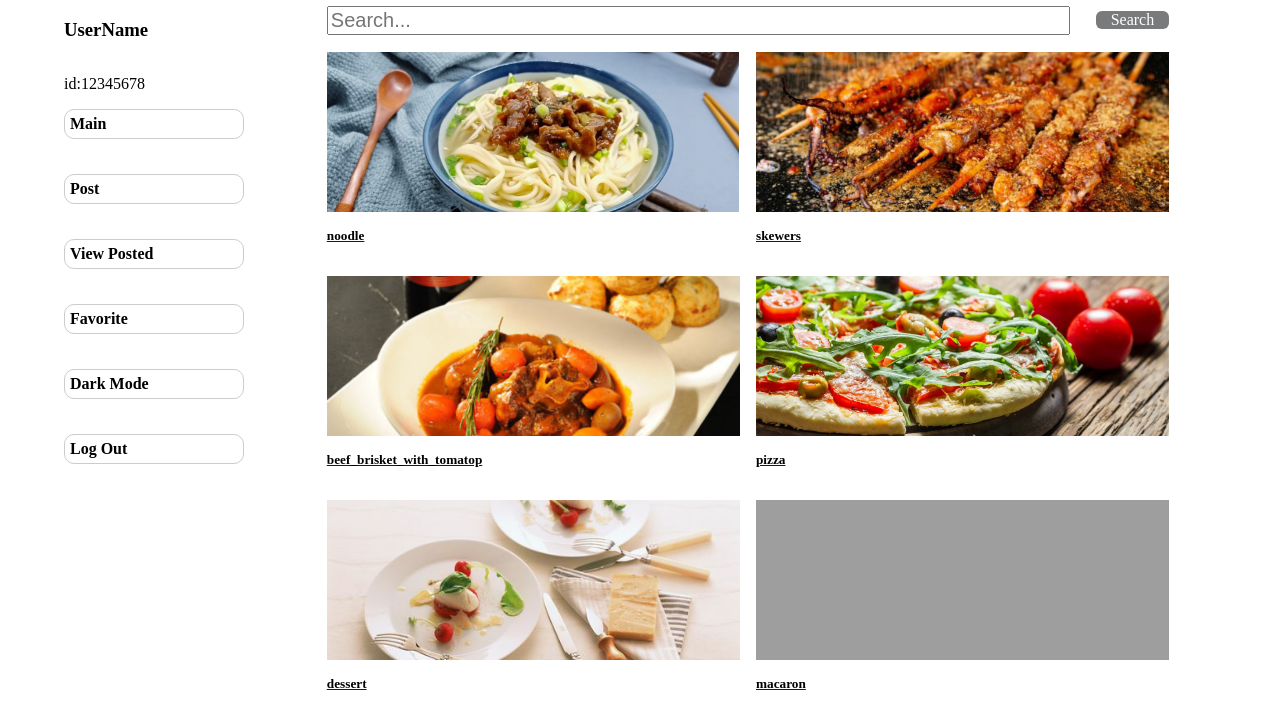
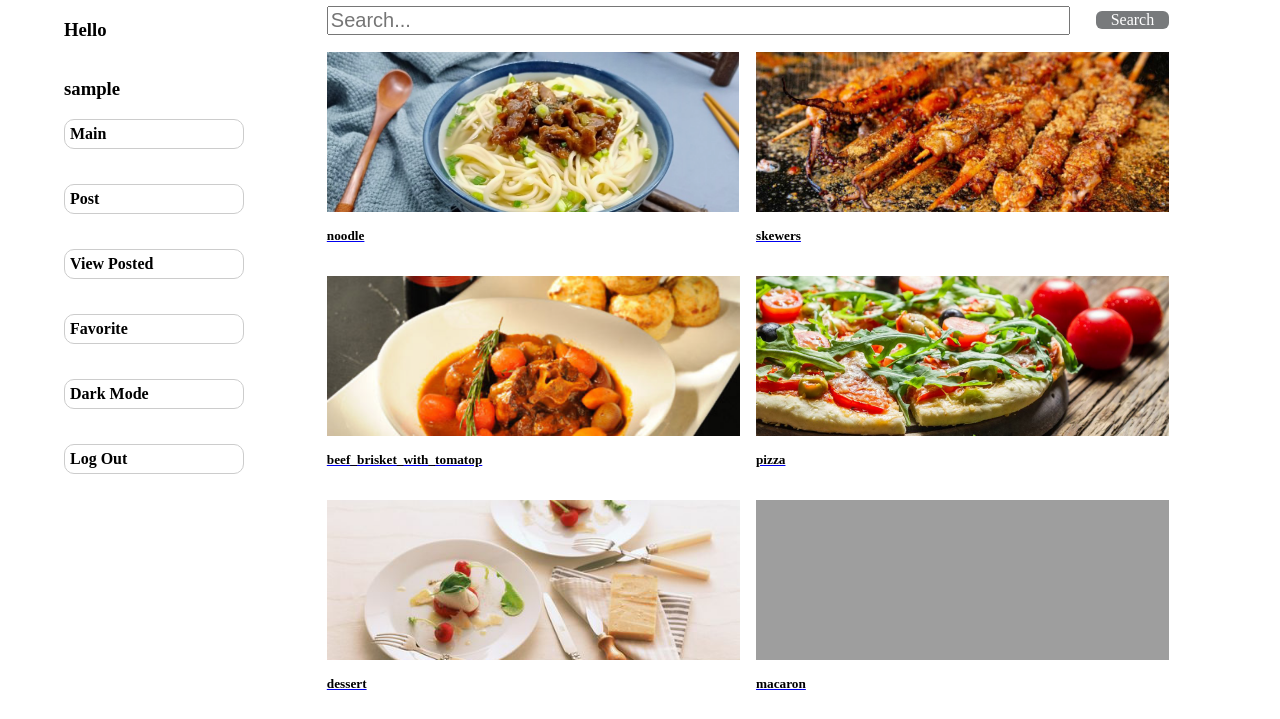
Before and after one commit to Lzyyy12/COMP3019J-Group11, a Flask app: page / in a window 1280 px wide. Shown: the part 136-855 px from the top of the page. Run offline with Flask 3, Linux system fonts and the light colour scheme; the visitor is signed in with stand-in values (Sample User, id 1); data comes from the database, SQL or seed files in the repository; parts of the project's set-up code (start-up, migrations or seed data) failed here and were passed over; some libraries are stand-ins or nearby versions.

Commit message:
feat: username

```diff
--- a/Recipe Web/apps/templates/index.html
+++ b/Recipe Web/apps/templates/index.html
@@ -53,8 +53,8 @@
         <div class="tags-container">
           <div class="tags-list">
             {% if islogin %}
-            <h3 class="User">UserName</h3>
-            <p class="id"> id:12345678</p>
+            <h3 class="User">Hello</h3>
+            <h3 class="User">{{ session.username }}</h3>
             <a href="./api/get_recipe?type=all" target="mainframe" class="main" onclick="showNavLinks()">Main</a>
             <a href="./api/add_recipe" target="mainframe" class="post" onclick="hideNavLinks()">Post</a>
             <a href="./api/get_posted_recipe" target="mainframe" class="user" onclick="showNavLinks()">View Posted</a>
```
Also changed, not shown: 1 other file.
